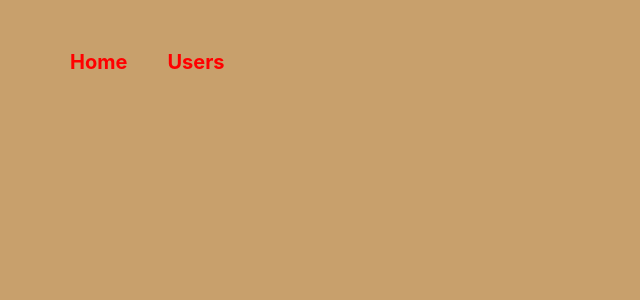
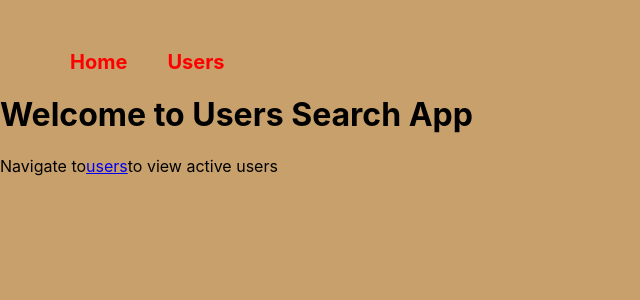
Before and after one commit to Bentike/altsch-assignment, a React (Create React App) app: page / in a window 1280 px wide. Shown: the top 300 px of the page, without its empty margins (0-640 px from the left). Built offline with nearby package versions, Linux system fonts and the light colour scheme.

Commit message:
added description text to home page

```diff
--- a/src/Component/Home.js
+++ b/src/Component/Home.js
@@ -8,6 +8,13 @@ const Home = () => {
                 <Link to='/' className="link">Home</Link>
                 <Link to='users' className="link">Users</Link>
              </nav>
+             <div>
+                 <h1 className="heading">Welcome to Users Search App</h1>
+                 <p className="homeText">Navigate to
+                     <Link to='users'>users</Link>
+                    to view active users
+                 </p>
+             </div>
              <Outlet/>
          </>
     )
```
